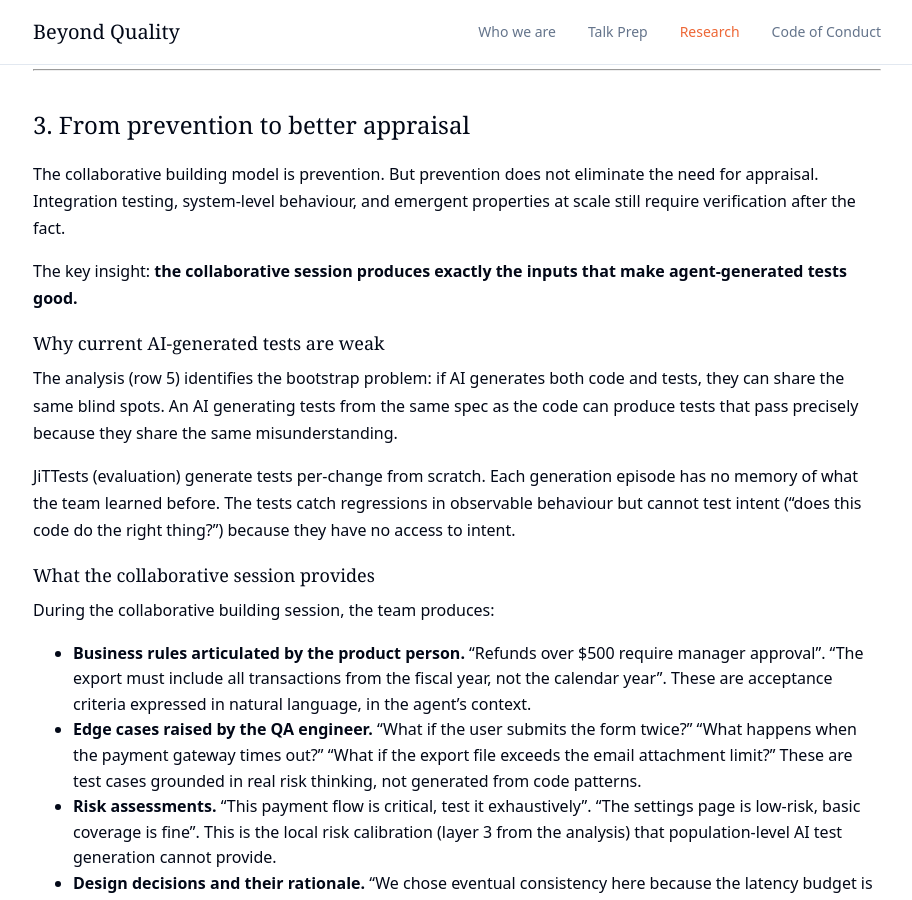
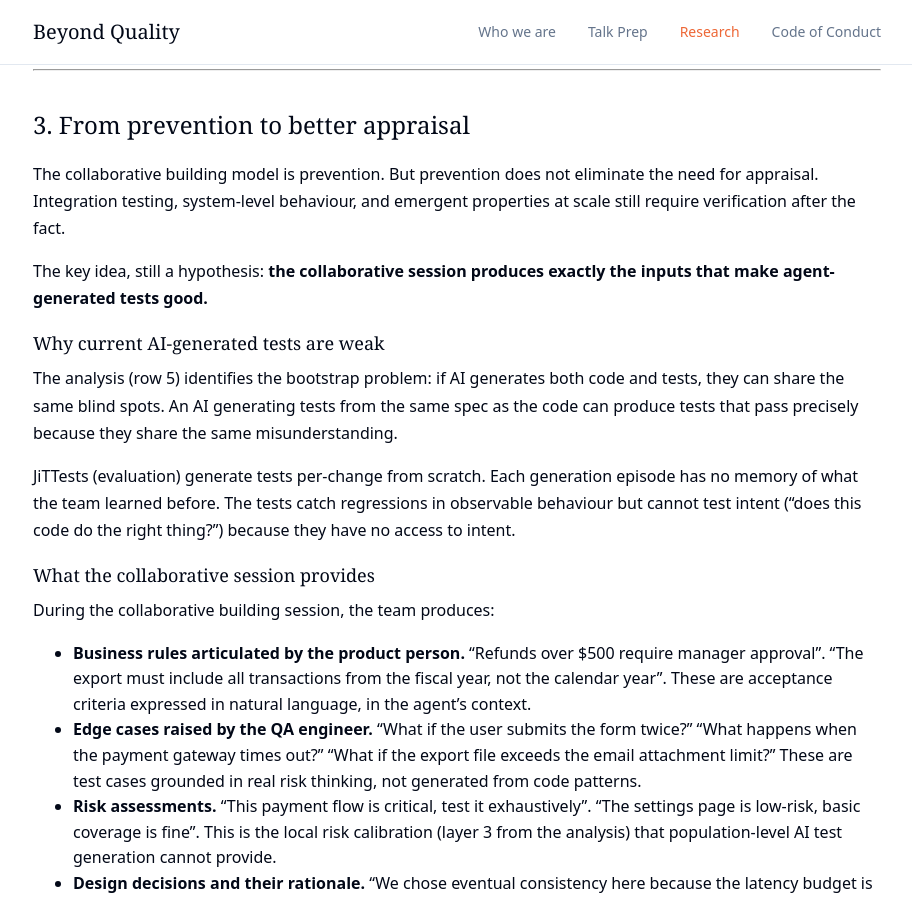
Before and after one commit to BeyondQuality/beyondquality, a Jekyll site: the page built from research/ai-era-testing/proposal.md, in a window 1280 px wide and 900 px high, scrolled down 4412 px. Shown: the whole window, without its empty margins (183-1095 px from the left). Built offline with Jekyll 4.4.1, drawn with Linux system fonts in a browser that asks for light colours; our own code applies the rules of GitHub Pages for plain Markdown files.

Commit message:
reformulated idea to hypothesis:)

```diff
--- a/research/ai-era-testing/proposal.md
+++ b/research/ai-era-testing/proposal.md
@@ -90,7 +90,7 @@ This matters for two reasons. First, it partially addresses the 5:1 ratio proble
 
 The collaborative building model is prevention. But prevention does not eliminate the need for appraisal. Integration testing, system-level behaviour, and emergent properties at scale still require verification after the fact.
 
-The key insight: **the collaborative session produces exactly the inputs that make agent-generated tests good.**
+The key idea, still a hypothesis: **the collaborative session produces exactly the inputs that make agent-generated tests good.**
 
 ### Why current AI-generated tests are weak
 
```
